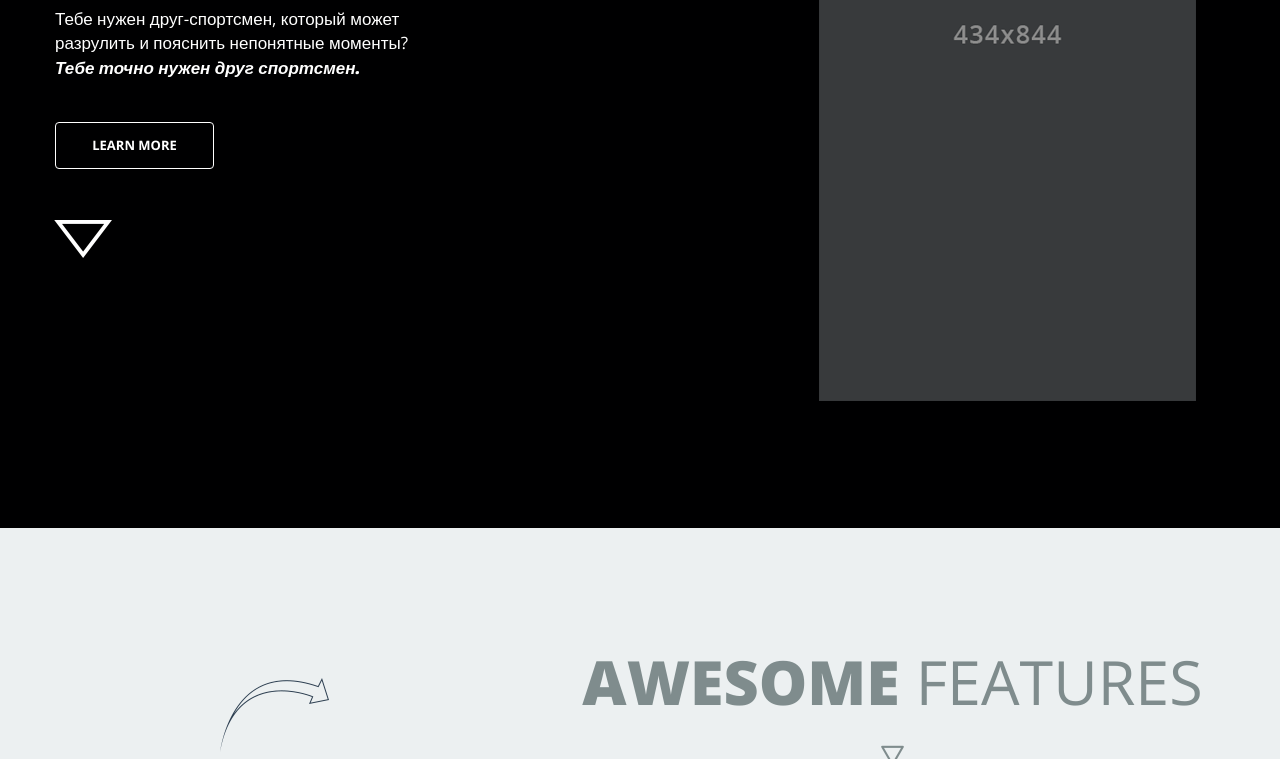
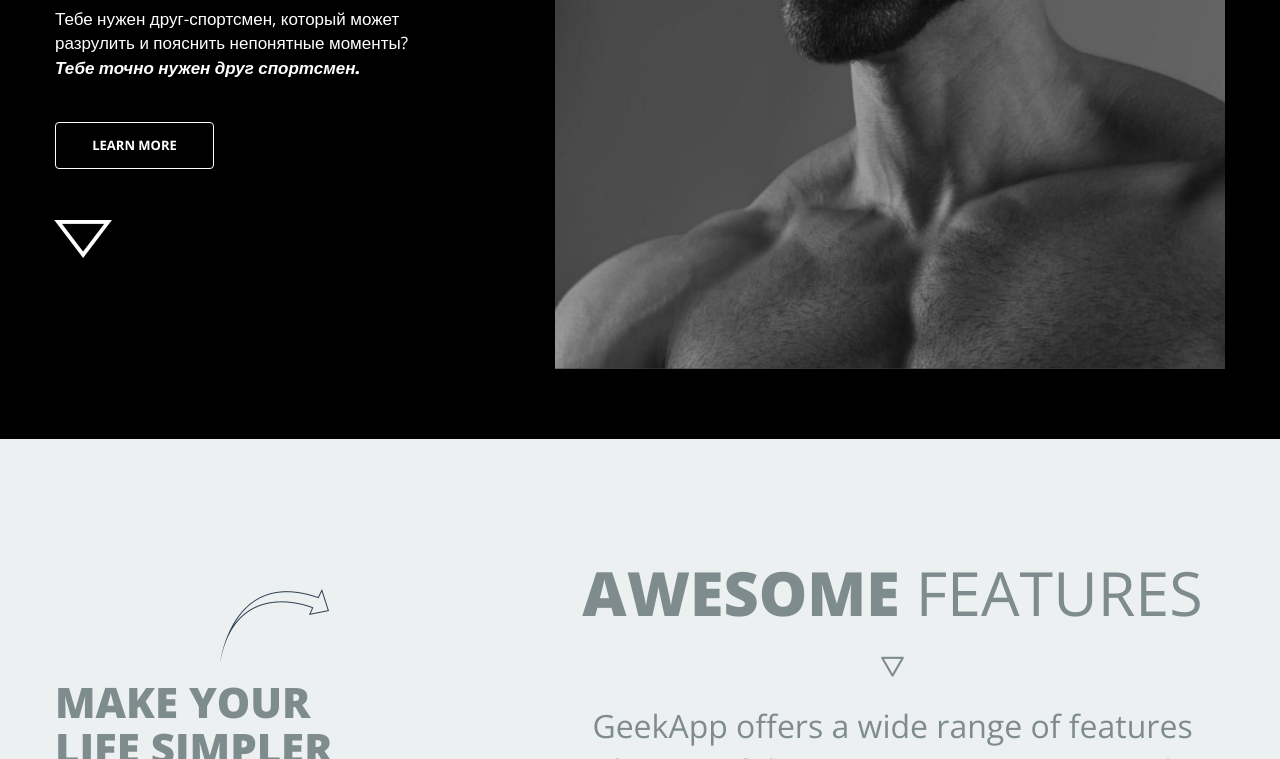
Before and after one commit to shurikone/SportishFreundOnCall, a plain HTML site: page color-2/index.html in a window 1280 px wide. Shown: the part 472-1231 px from the top of the page. Drawn offline with nearby package versions, Linux system fonts and the light colour scheme.

Commit message:
ААААААААААААААА

```diff
--- a/color-2/index.html
+++ b/color-2/index.html
@@ -117,7 +117,7 @@
 
 								<!-- Banner Image -->
 								<div class="col-sm-7">
-									<img class="img-responsive pull-right" src="images/iphone-shot.png" alt="Iphone" />
+									<img class="img-responsive pull-right" src="images/wag6q5psh7m41.jpg" alt="Iphone" />
 								</div>
 							</div>
 						</div> <!-- Right Banner Image Begins -->
```
Also changed, not shown: color-2/images/wag6q5psh7m41.jpg (renamed from color-2/Картинки/rfhnbyrb/wag6q5psh7m41.jpg).
